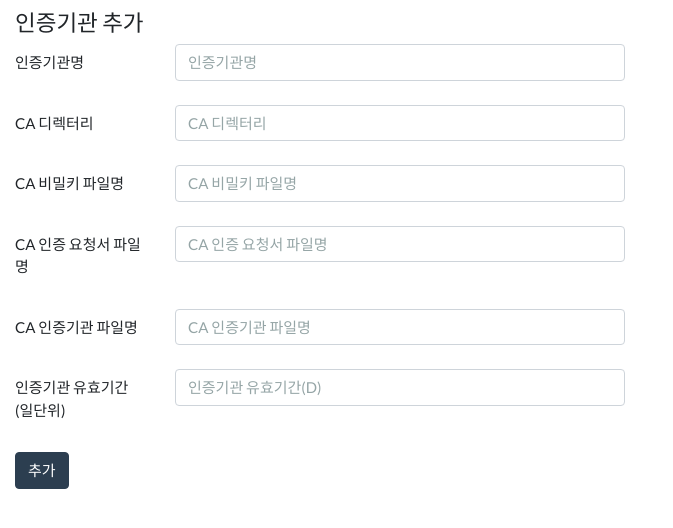
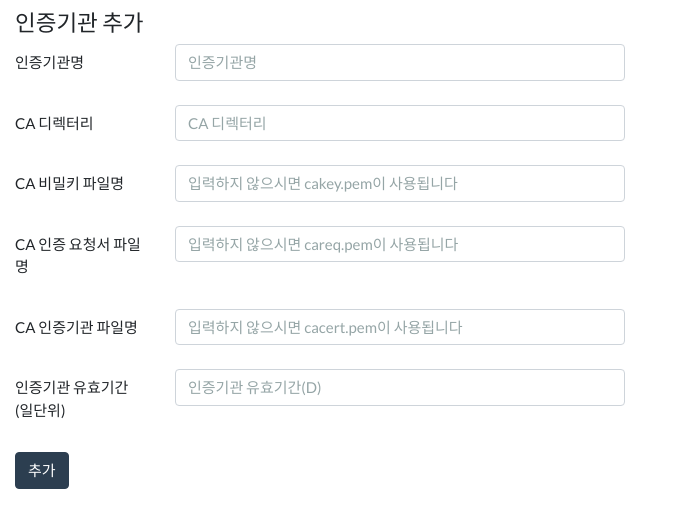
Before and after one commit to search5/Mina.CA, a Flask app: page /ca/add in a window 1280 px wide. Shown: the part 71-599 px from the top of the page, without its empty margins (0-673 px from the left). Run offline with Flask 2, Linux system fonts and the light colour scheme; some libraries are stand-ins or nearby versions.

Commit message:
인증기관 생성할 때 기본값 설정

```diff
--- a/ca/application.py
+++ b/ca/application.py
@@ -37,7 +37,14 @@ def ca_add_post():
     ca_record = CA()
 
     # WTForms는 초깃값의 인스턴스는 MultiDict를 받았을때만 정상 출력한다.
-    form = CAForm(MultiDict(request.get_json()))
+    req_json = request.get_json()
+
+    # 기본값 세팅
+    if not req_json['cakey']: req_json['cakey'] = 'cakey.pem'
+    if req_json['careq']: req_json['careq'] = 'careq.pem'
+    if req_json['cacert']: req_json['cacert'] = 'cacert.pem'
+
+    form = CAForm(MultiDict(req_json))
 
     if form.validate():
         form.populate_obj(ca_record)
--- a/ca/templates/base.html
+++ b/ca/templates/base.html
@@ -52,7 +52,7 @@
   <div class="collapse navbar-collapse" id="navbarsExampleDefault">
     <ul class="navbar-nav mr-auto">
       <li class="nav-item active">
-        <a class="nav-link" href="#">CA</a>
+        <a class="nav-link" href="{{ url_for('ca_list') }}">CA</a>
       </li>
       <li class="nav-item">
         <a class="nav-link" href="#">인증 요청서</a>
--- a/ca/templates/ca_add.html
+++ b/ca/templates/ca_add.html
@@ -24,21 +24,21 @@
             <label for="inputCAKey"
                    class="col-sm-3 col-form-label">{{ form.cakey.label }}</label>
             <div class="col-sm-9">
-              {{ form.cakey(class_="form-control", id="inputCAKey", placeholder="CA 비밀키 파일명", **{"v-model": "ca_info.cakey"}) }}
+              {{ form.cakey(class_="form-control", id="inputCAKey", placeholder="입력하지 않으시면 cakey.pem이 사용됩니다", **{"v-model": "ca_info.cakey"}) }}
             </div>
           </div>
           <div class="form-group row">
             <label for="inputCAReq"
                    class="col-sm-3 col-form-label">{{ form.careq.label }}</label>
             <div class="col-sm-9">
-              {{ form.careq(class_="form-control", id="inputCAReq", placeholder="CA 인증 요청서 파일명", **{"v-model": "ca_info.careq"}) }}
+              {{ form.careq(class_="form-control", id="inputCAReq", placeholder="입력하지 않으시면 careq.pem이 사용됩니다", **{"v-model": "ca_info.careq"}) }}
             </div>
           </div>
           <div class="form-group row">
             <label for="inputCACert"
                    class="col-sm-3 col-form-label">{{ form.cacert.label }}</label>
             <div class="col-sm-9">
-              {{ form.cacert(class_="form-control", id="inputCACert", placeholder="CA 인증기관 파일명", **{"v-model": "ca_info.cacert"}) }}
+              {{ form.cacert(class_="form-control", id="inputCACert", placeholder="입력하지 않으시면 cacert.pem이 사용됩니다", **{"v-model": "ca_info.cacert"}) }}
             </div>
           </div>
           <div class="form-group row">
```
